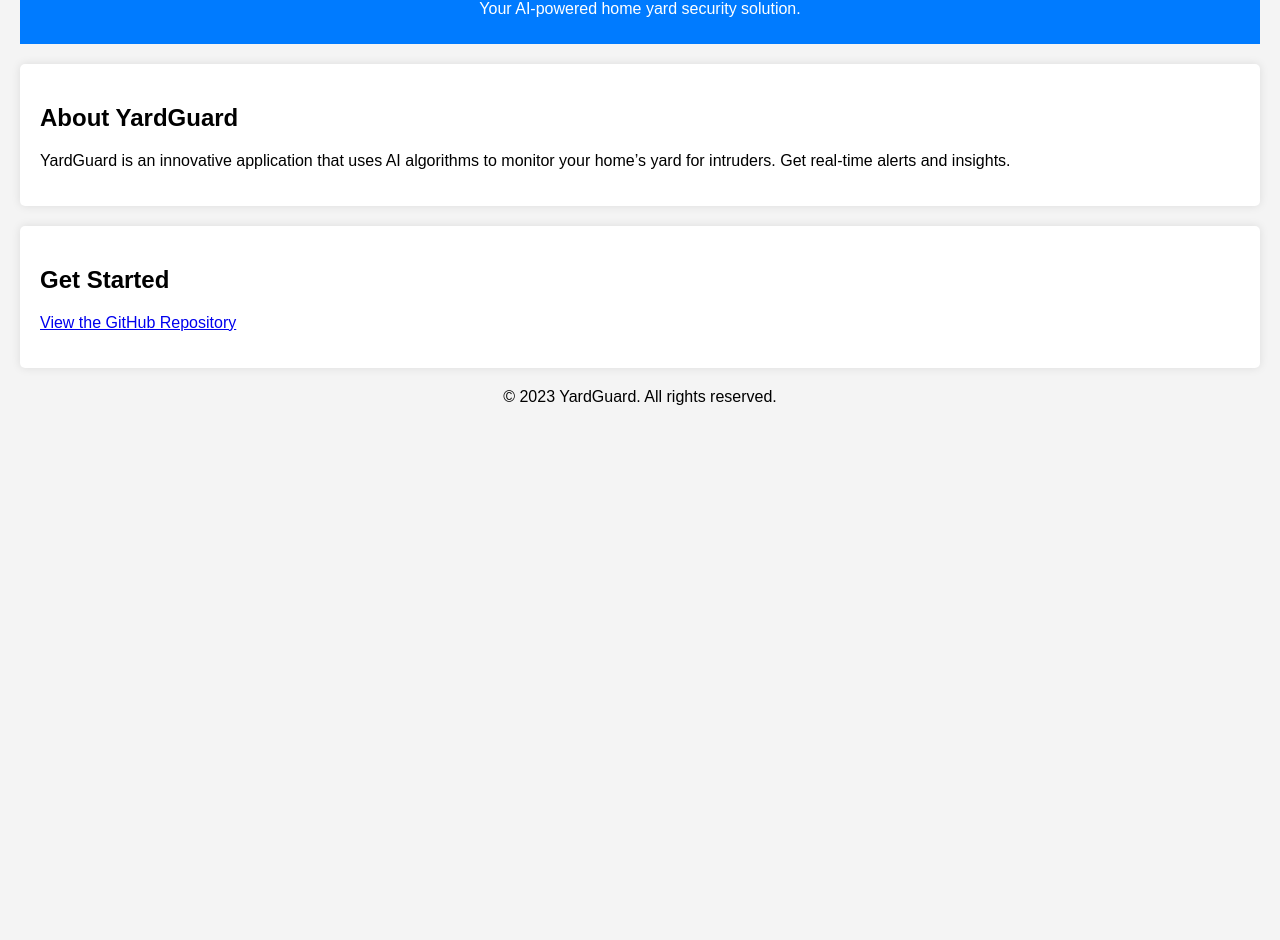
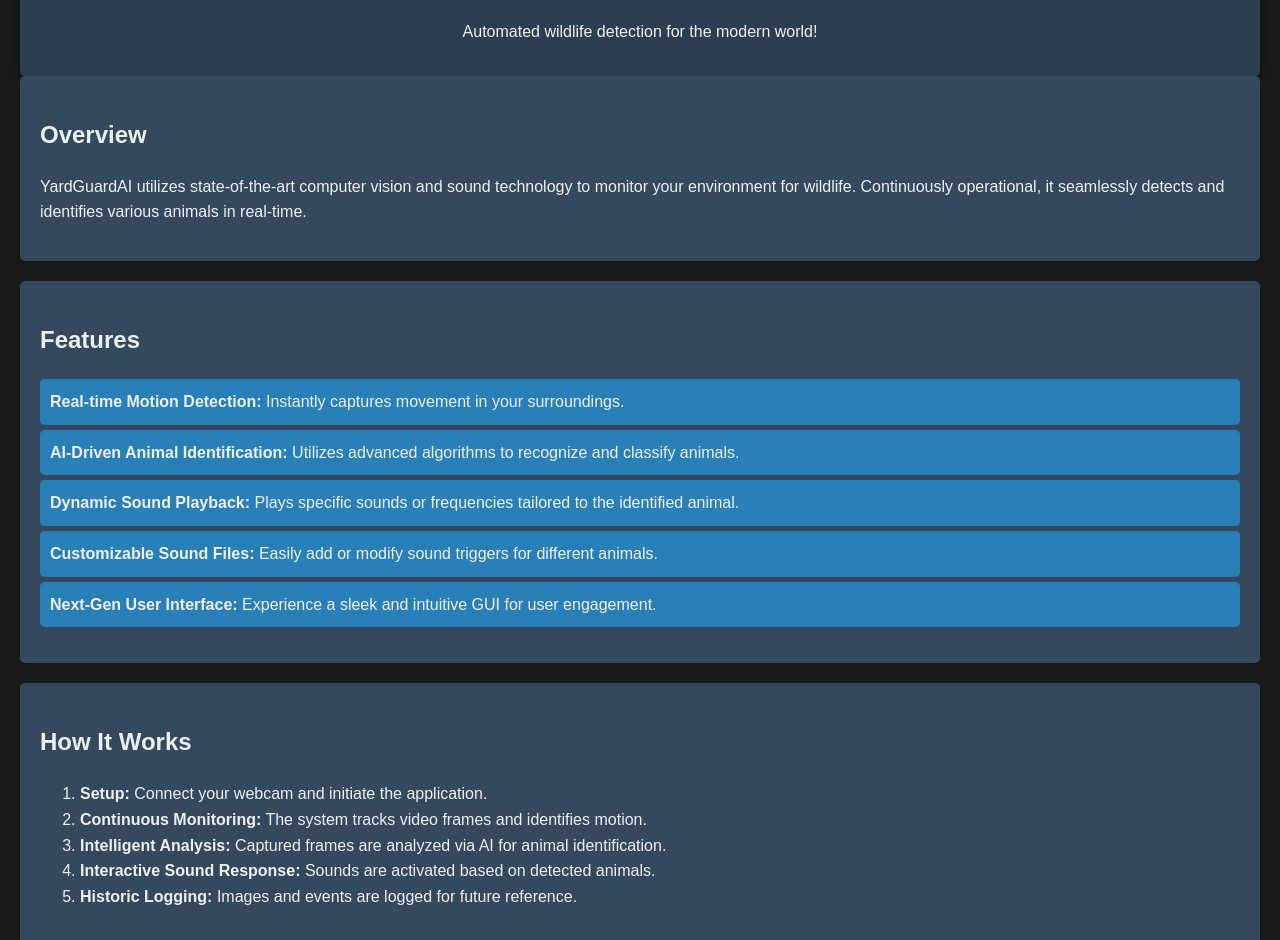
Before and after one commit to ambostate/yardguard, a plain HTML site: page index.html in a window 1280 px wide. Shown: the part 110-1050 px from the top of the page. Before the commit the page ends 800 px from the top, so only its background shows below. Drawn offline with Linux system fonts and the light colour scheme.

Commit message:
Update index.html

```diff
--- a/index.html
+++ b/index.html
@@ -3,52 +3,125 @@
 <head>
     <meta charset="UTF-8">
     <meta name="viewport" content="width=device-width, initial-scale=1.0">
-    <title>YardGuard - Home Intruder Detection App</title>
+    <meta name="description" content="YardGuardAI - Your automated wildlife detection system. Experience the future of animal detection with real-time monitoring.">
+    <title>YardGuardAI - Advanced Wildlife Detection</title>
+    <link rel="stylesheet" href="https://cdnjs.cloudflare.com/ajax/libs/font-awesome/6.0.0-beta3/css/all.min.css">
     <style>
+        /* General Styles */
         body {
-            font-family: Arial, sans-serif;
-            background-color: #f4f4f4;
+            font-family: 'Arial', sans-serif;
+            color: #f0f0f0;
+            background-color: #1a1a1a;
+            line-height: 1.6;
             margin: 0;
             padding: 20px;
         }
         header {
-            background: #007bff;
-            color: white;
-            padding: 10px;
+            background: #2c3e50;
+            padding: 15px 0;
             text-align: center;
+            border-radius: 5px;
+            box-shadow: 0 4px 10px rgba(0, 0, 0, 0.5);
+        }
+        h1, h2, h3 {
+            color: #ecf0f1;
         }
         section {
-            margin: 20px 0;
+            margin-bottom: 20px;
+            background: #34495e;
+            border-radius: 5px;
             padding: 20px;
-            background: white;
+            box-shadow: 0 2px 5px rgba(0, 0, 0, 0.2);
+        }
+        ul {
+            list-style-type: none;
+            padding: 0;
+        }
+        ul li {
+            background: #2980b9;
+            margin: 5px 0;
+            padding: 10px;
             border-radius: 5px;
-            box-shadow: 0 0 10px rgba(0, 0, 0, 0.1);
+            transition: background 0.3s;
+        }
+        ul li:hover {
+            background: #3498db;
         }
         footer {
             text-align: center;
+            padding: 10px;
+            background: #2c3e50;
             margin-top: 20px;
+            border-radius: 5px;
+            box-shadow: 0 -1px 5px rgba(0, 0, 0, 0.2);
+        }
+
+        /* Responsive Design */
+        @media (max-width: 600px) {
+            body {
+                padding: 10px;
+            }
+            section {
+                padding: 15px;
+            }
         }
     </style>
 </head>
 <body>
 
 <header>
-    <h1>Welcome to YardGuard</h1>
-    <p>Your AI-powered home yard security solution.</p>
+    <h1>Welcome to YardGuardAI</h1>
+    <p>Automated wildlife detection for the modern world!</p>
 </header>
 
 <section>
-    <h2>About YardGuard</h2>
-    <p>YardGuard is an innovative application that uses AI algorithms to monitor your home’s yard for intruders. Get real-time alerts and insights.</p>
+    <h2>Overview</h2>
+    <p>YardGuardAI utilizes state-of-the-art computer vision and sound technology to monitor your environment for wildlife. Continuously operational, it seamlessly detects and identifies various animals in real-time.</p>
 </section>
 
 <section>
-    <h2>Get Started</h2>
-    <p><a href="https://github.com/ambostate/yardguard" target="_blank">View the GitHub Repository</a></p>
+    <h2>Features</h2>
+    <ul>
+        <li><strong>Real-time Motion Detection:</strong> Instantly captures movement in your surroundings.</li>
+        <li><strong>AI-Driven Animal Identification:</strong> Utilizes advanced algorithms to recognize and classify animals.</li>
+        <li><strong>Dynamic Sound Playback:</strong> Plays specific sounds or frequencies tailored to the identified animal.</li>
+        <li><strong>Customizable Sound Files:</strong> Easily add or modify sound triggers for different animals.</li>
+        <li><strong>Next-Gen User Interface:</strong> Experience a sleek and intuitive GUI for user engagement.</li>
+    </ul>
+</section>
+
+<section>
+    <h2>How It Works</h2>
+    <ol>
+        <li><strong>Setup:</strong> Connect your webcam and initiate the application.</li>
+        <li><strong>Continuous Monitoring:</strong> The system tracks video frames and identifies motion.</li>
+        <li><strong>Intelligent Analysis:</strong> Captured frames are analyzed via AI for animal identification.</li>
+        <li><strong>Interactive Sound Response:</strong> Sounds are activated based on detected animals.</li>
+        <li><strong>Historic Logging:</strong> Images and events are logged for future reference.</li>
+    </ol>
+</section>
+
+<section>
+    <h2>Frequently Asked Questions</h2>
+    <h3>What types of animals can YardGuardAI detect?</h3>
+    <p>Our AI can recognize a wide range of animals, including deer, raccoons, and birds, among others.</p>
+
+    <h3>What hardware is necessary?</h3>
+    <p>A simple webcam and a sound system are required for optimal performance.</p>
+
+    <h3>Can I customize the sound files played?</h3>
+    <p>Absolutely! You can easily replace or add new sound files in the <code>sound_files</code> directory.</p>
+
+    <h3>Is there a user manual available?</h3>
+    <p>While there isn't a formal user manual yet, feel free to reach out for support.</p>
+
+    <h3>What's next for YardGuardAI?</h3>
+    <p>Stay tuned for updates as we continuously improve the app with AI advancements and additional features!</p>
 </section>
 
 <footer>
-    <p>&copy; 2023 YardGuard. All rights reserved.</p>
+    <p>&copy; 2024 YardGuardAI. All rights reserved.</p>
+    <a href="https://github.com/ambostate/yardguard" target="_blank">View on GitHub <i class="fab fa-github"></i></a>
 </footer>
 
 </body>
```
